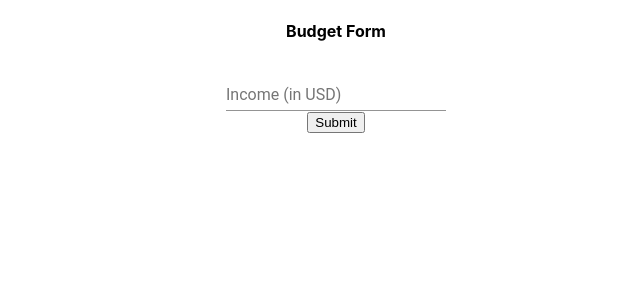
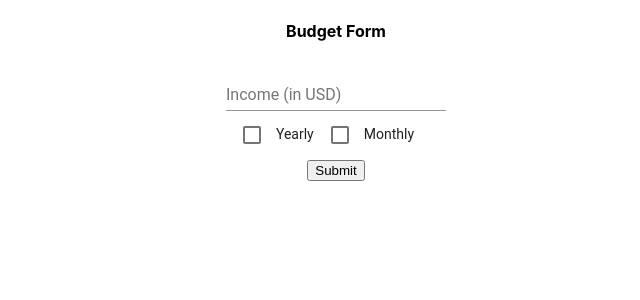
Before and after one commit to jessanderson222/budget-simple-frontend, a React (Create React App) app: page /budget in a window 1280 px wide. Shown: the top 300 px of the page, without its empty margins (304-944 px from the left). Built offline with nearby package versions, Linux system fonts and the light colour scheme.

Commit message:
Yearly and monthly checkboxes work

```diff
--- a/src/components/BudgetForm.js
+++ b/src/components/BudgetForm.js
@@ -1,13 +1,27 @@
 import React, { Component } from "react";
 import TextField from "@material-ui/core/TextField";
+import FormControlLabel from "@material-ui/core/FormControlLabel";
+import Checkbox from "@material-ui/core/Checkbox";
 
 class BudgetForm extends Component {
   state = {
-    budget: ""
+    budget: "",
+    yearly: false,
+    monthly: false
   };
   handleChange = e => {
     this.setState({
       [e.target.name]: e.target.value
+    });
+  };
+  yearlyHandleChange = e => {
+    this.setState({
+      yearly: !this.state.yearly
+    });
+  };
+  monthlyHandleChange = e => {
+    this.setState({
+      monthly: !this.state.monthly
     });
   };
 
@@ -30,6 +44,24 @@ class BudgetForm extends Component {
             onChange={this.handleChange}
           />
           <br />
+          <FormControlLabel
+            value="yearly"
+            control={<Checkbox color="primary" />}
+            label="Yearly"
+            labelPlacement="end"
+            name="yearly"
+            onChange={e => this.yearlyHandleChange(e)}
+          />
+          <FormControlLabel
+            value="monthly"
+            control={<Checkbox color="primary" />}
+            label="Monthly"
+            labelPlacement="end"
+            name="monthly"
+            onChange={e => this.monthlyHandleChange(e)}
+          />
+
+          <br />
           <button>Submit</button>
         </form>
       </div>
```
